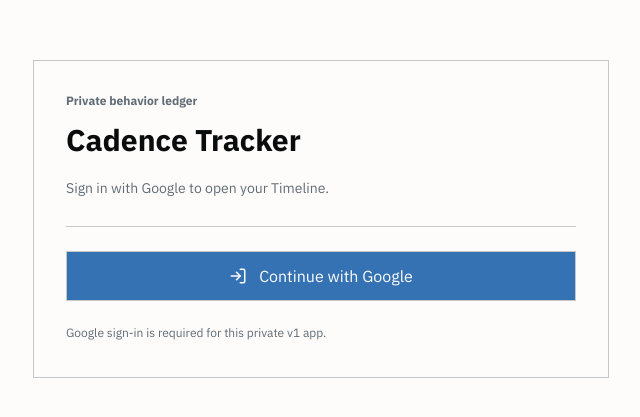
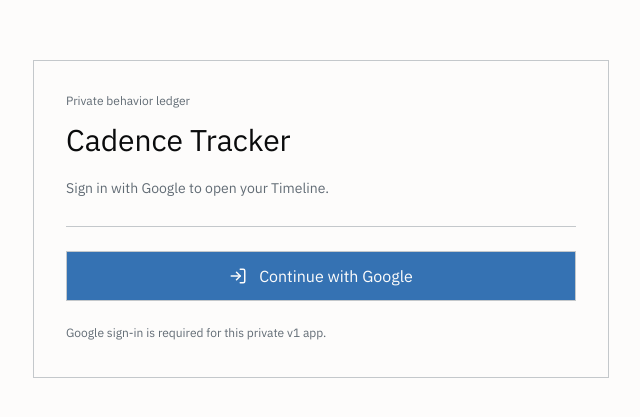
Before and after one commit to emixd12/habit-tracking-app, a Next.js app: page /login in a window 1280 px wide. Shown: the part 181-598 px from the top of the page, without its empty margins (319-959 px from the left). Built offline with nearby package versions, Linux system fonts and the light colour scheme; no server answers.

Commit message:
Flatten typography weights for no-bold experiment

```diff
--- a/app/globals.css
+++ b/app/globals.css
@@ -38,6 +38,16 @@
   --text-8xl--line-height: 1;
   --text-9xl: 6rem;
   --text-9xl--line-height: 1;
+  /* Experimental no-bold pass: all Tailwind weight utilities resolve to normal. */
+  --font-weight-thin: 400;
+  --font-weight-extralight: 400;
+  --font-weight-light: 400;
+  --font-weight-normal: 400;
+  --font-weight-medium: 400;
+  --font-weight-semibold: 400;
+  --font-weight-bold: 400;
+  --font-weight-extrabold: 400;
+  --font-weight-black: 400;
 }
 
 @theme inline {
@@ -69,7 +79,22 @@ body {
   background: var(--background);
   color: var(--foreground);
   font-family: var(--font-ibm-plex-sans), "IBM Plex Sans", Arial, Helvetica, sans-serif;
+  font-weight: var(--font-weight-normal);
   text-rendering: optimizeLegibility;
+}
+
+b,
+strong,
+h1,
+h2,
+h3,
+h4,
+h5,
+h6,
+th,
+dt,
+summary {
+  font-weight: var(--font-weight-normal);
 }
 
 a {
```
Also changed, not shown: 2 other files (tests, documents, lock files or other folders).
